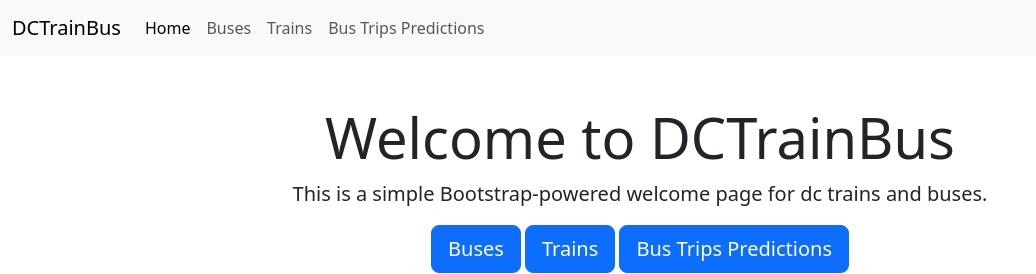
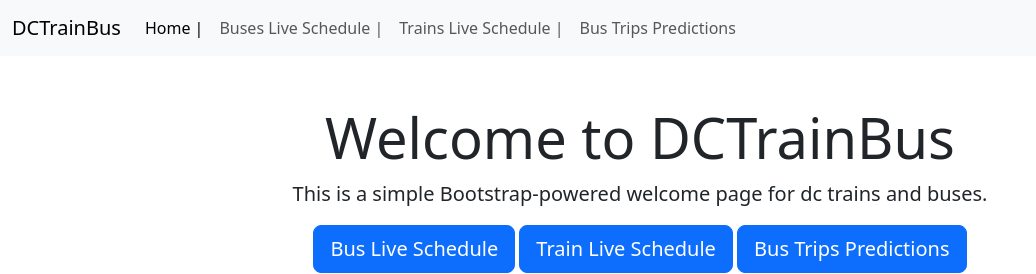
Before and after one commit to ntuifranklin/dcbus, a Flask app: page / in a window 1280 px wide. Shown: the top 274 px of the page, without its empty margins (0-1036 px from the left). Run offline with Flask 3, Linux system fonts and the light colour scheme; some libraries are stand-ins or nearby versions.

Commit message:
updated the menu at top of the page

```diff
--- a/templates/base.html
+++ b/templates/base.html
@@ -18,13 +18,13 @@
             <div class="collapse navbar-collapse" id="navbarNav">
                 <ul class="navbar-nav">
                     <li class="nav-item">
-                        <a class="nav-link active" aria-current="page" href="/">Home</a>
+                        <a class="nav-link active" aria-current="page" href="/">Home |</a>
                     </li>
                     <li class="nav-item">
-                        <a class="nav-link" href="/buses">Buses</a>
+                        <a class="nav-link" href="/buses">Buses Live Schedule |</a>
                     </li>
                     <li class="nav-item">
-                        <a class="nav-link" href="/trains">Trains</a>
+                        <a class="nav-link" href="/trains">Trains Live Schedule |</a>
                     </li>
 
                     <li class="nav-item">
--- a/templates/index.html
+++ b/templates/index.html
@@ -7,8 +7,8 @@
 <div class="container text-center mt-5">
     <h1 class="display-4">Welcome to DCTrainBus</h1>
     <p class="lead">This is a simple Bootstrap-powered welcome page for dc trains and buses.</p>
-    <a href="/buses" class="btn btn-primary btn-lg">Buses</a>
-    <a href="/trains" class="btn btn-primary btn-lg">Trains</a>
+    <a href="/buses" class="btn btn-primary btn-lg">Bus Live Schedule</a>
+    <a href="/trains" class="btn btn-primary btn-lg">Train Live Schedule</a>
     <a href="/buses_trips_predictions" class="btn btn-primary btn-lg">Bus Trips Predictions</a>
 <div class="mt-4">
     <img src="https://upload.wikimedia.org/wikipedia/commons/thumb/3/37/WMATA_system_map.svg/2471px-WMATA_system_map.svg.png" class="img-fluid w-50 h-50" alt="WMATA System Map">
```
Also changed, not shown: README.md.
